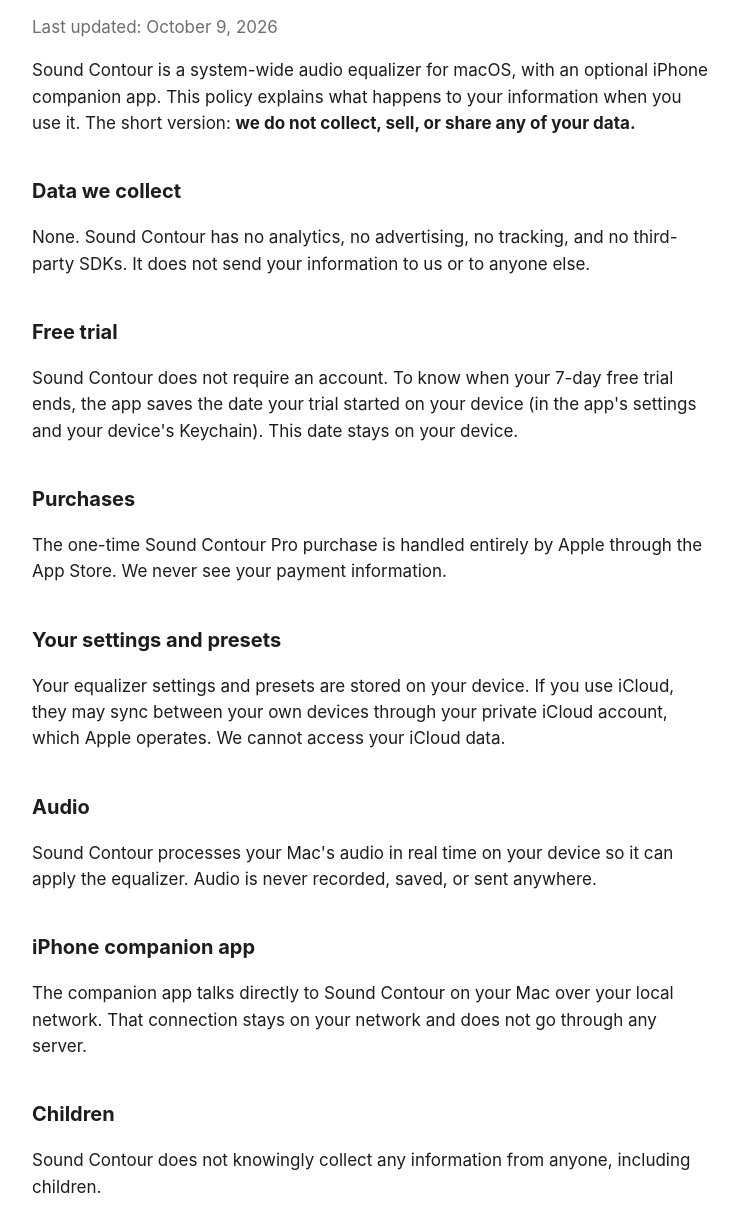
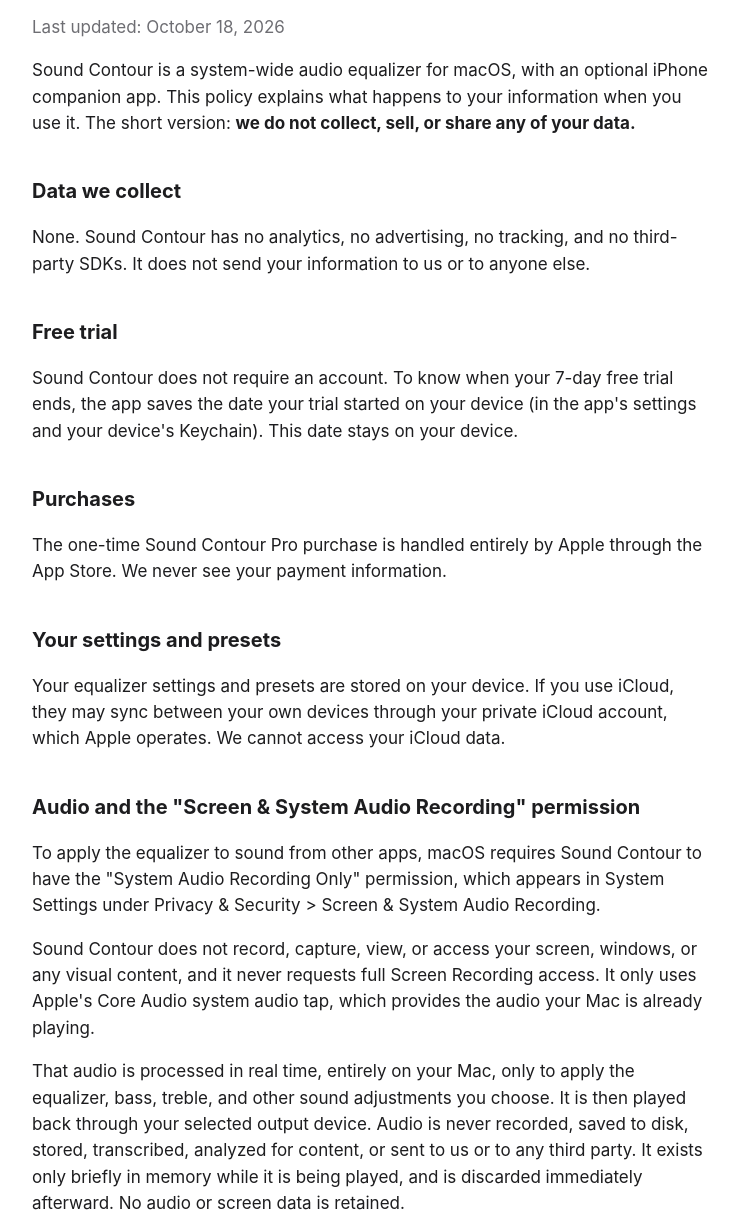
Before and after one commit to SpiritOfJinn/soundcontour-site, a plain HTML site: page privacy.html in a window 1280 px wide. Shown: the part 153-1365 px from the top of the page, without its empty margins (268-1006 px from the left). Drawn offline with Linux system fonts and the light colour scheme.

Commit message:
Privacy policy: clarify system audio permission (no screen recording)

```diff
--- a/privacy.html
+++ b/privacy.html
@@ -10,7 +10,7 @@
 <main>
 <p><a href="index.html">Sound Contour</a></p>
 <h1>Privacy Policy</h1>
-<p class="muted">Last updated: October 9, 2026</p>
+<p class="muted">Last updated: October 18, 2026</p>
 
 <p>Sound Contour is a system-wide audio equalizer for macOS, with an optional iPhone companion app. This policy explains what happens to your information when you use it. The short version: <strong>we do not collect, sell, or share any of your data.</strong></p>
 
@@ -26,11 +26,13 @@
 <h2>Your settings and presets</h2>
 <p>Your equalizer settings and presets are stored on your device. If you use iCloud, they may sync between your own devices through your private iCloud account, which Apple operates. We cannot access your iCloud data.</p>
 
-<h2>Audio</h2>
-<p>Sound Contour processes your Mac's audio in real time on your device so it can apply the equalizer. Audio is never recorded, saved, or sent anywhere.</p>
+<h2>Audio and the "Screen &amp; System Audio Recording" permission</h2>
+<p>To apply the equalizer to sound from other apps, macOS requires Sound Contour to have the "System Audio Recording Only" permission, which appears in System Settings under Privacy &amp; Security &gt; Screen &amp; System Audio Recording.</p>
+<p>Sound Contour does not record, capture, view, or access your screen, windows, or any visual content, and it never requests full Screen Recording access. It only uses Apple's Core Audio system audio tap, which provides the audio your Mac is already playing.</p>
+<p>That audio is processed in real time, entirely on your Mac, only to apply the equalizer, bass, treble, and other sound adjustments you choose. It is then played back through your selected output device. Audio is never recorded, saved to disk, stored, transcribed, analyzed for content, or sent to us or to any third party. It exists only briefly in memory while it is being played, and is discarded immediately afterward. No audio or screen data is retained.</p>
 
 <h2>iPhone companion app</h2>
-<p>The companion app talks directly to Sound Contour on your Mac over your local network. That connection stays on your network and does not go through any server.</p>
+<p>The companion app talks directly to Sound Contour on your Mac over your local network. That connection stays on your network and does not go through any server. It sends only your equalizer settings and simple volume-level numbers used to draw the level meter on your iPhone. No audio is ever sent to your iPhone or anywhere else.</p>
 
 <h2>Children</h2>
 <p>Sound Contour does not knowingly collect any information from anyone, including children.</p>
```
